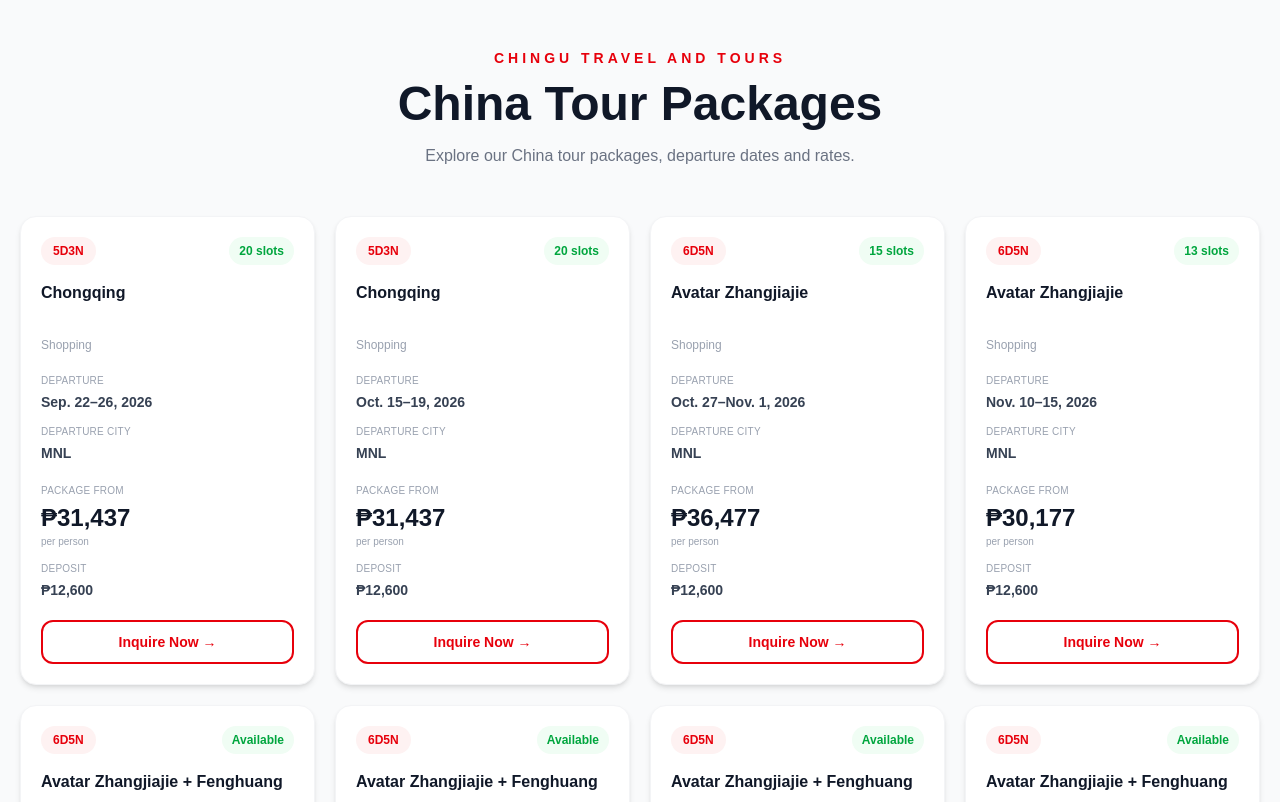
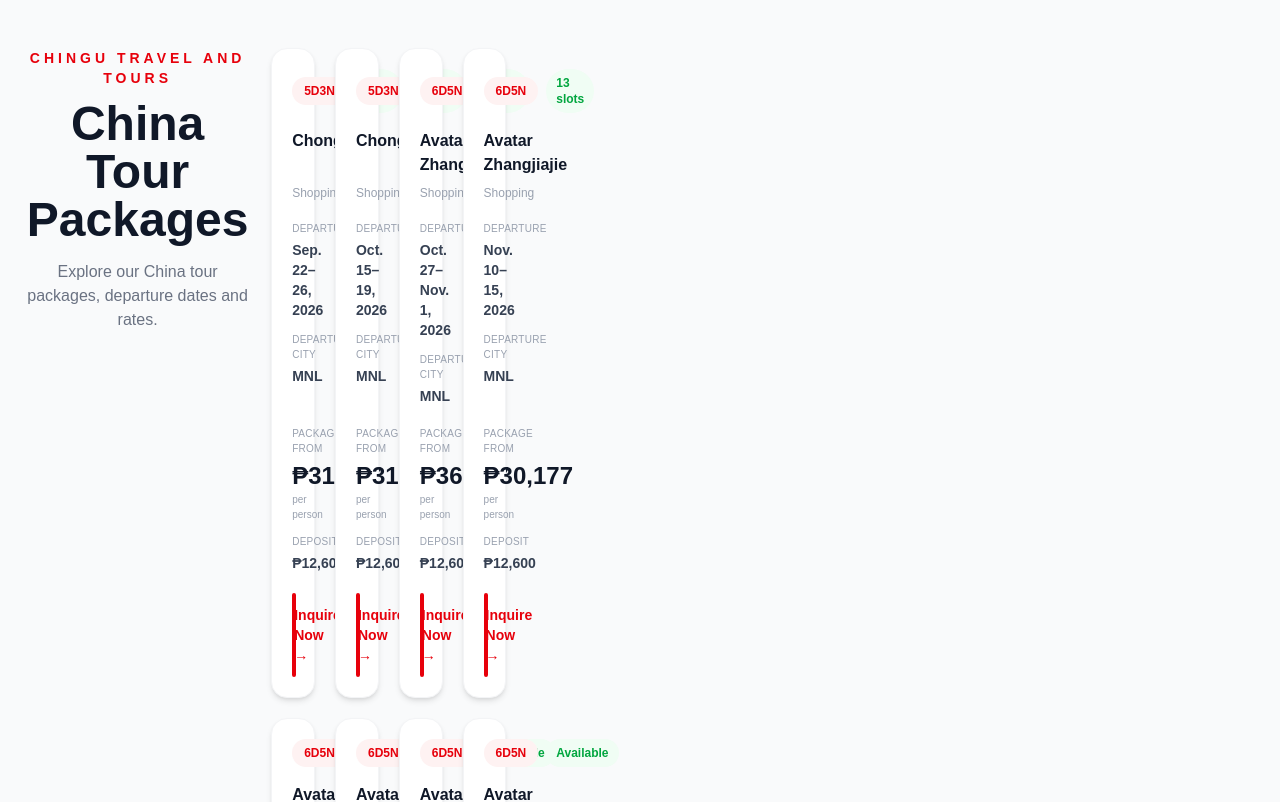
Before and after one commit to chingutravelandtours/chingu-website, a Next.js app: page /china-tours in a window 1280 px wide. Shown: the top 802 px of the page. Built offline with nearby package versions, Linux system fonts and the light colour scheme.

Commit message:
Update page.tsx

```diff
--- a/app/china-tours/page.tsx
+++ b/app/china-tours/page.tsx
@@ -784,7 +784,7 @@ Please send me the complete package details. Thank you!`
 
   return (
    <main className="min-h-screen bg-gray-50 py-12 px-5">
-      <div className="max-w-[1600px] mx-auto">
+     <div className="grid grid-cols-1 sm:grid-cols-2 md:grid-cols-3 lg:grid-cols-5 gap-4">
 
         {/* HEADER */}
         <div className="text-center mb-12">
```
